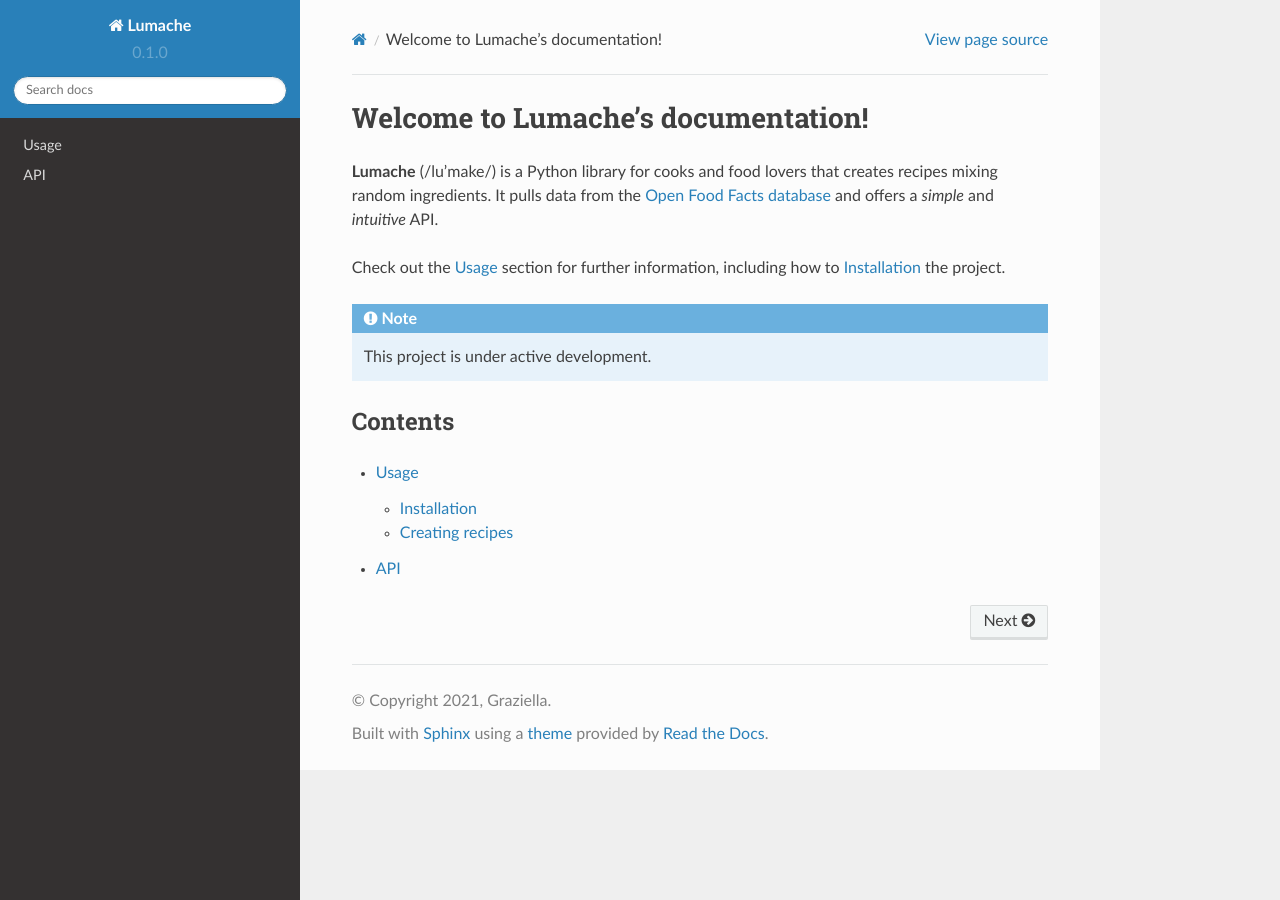
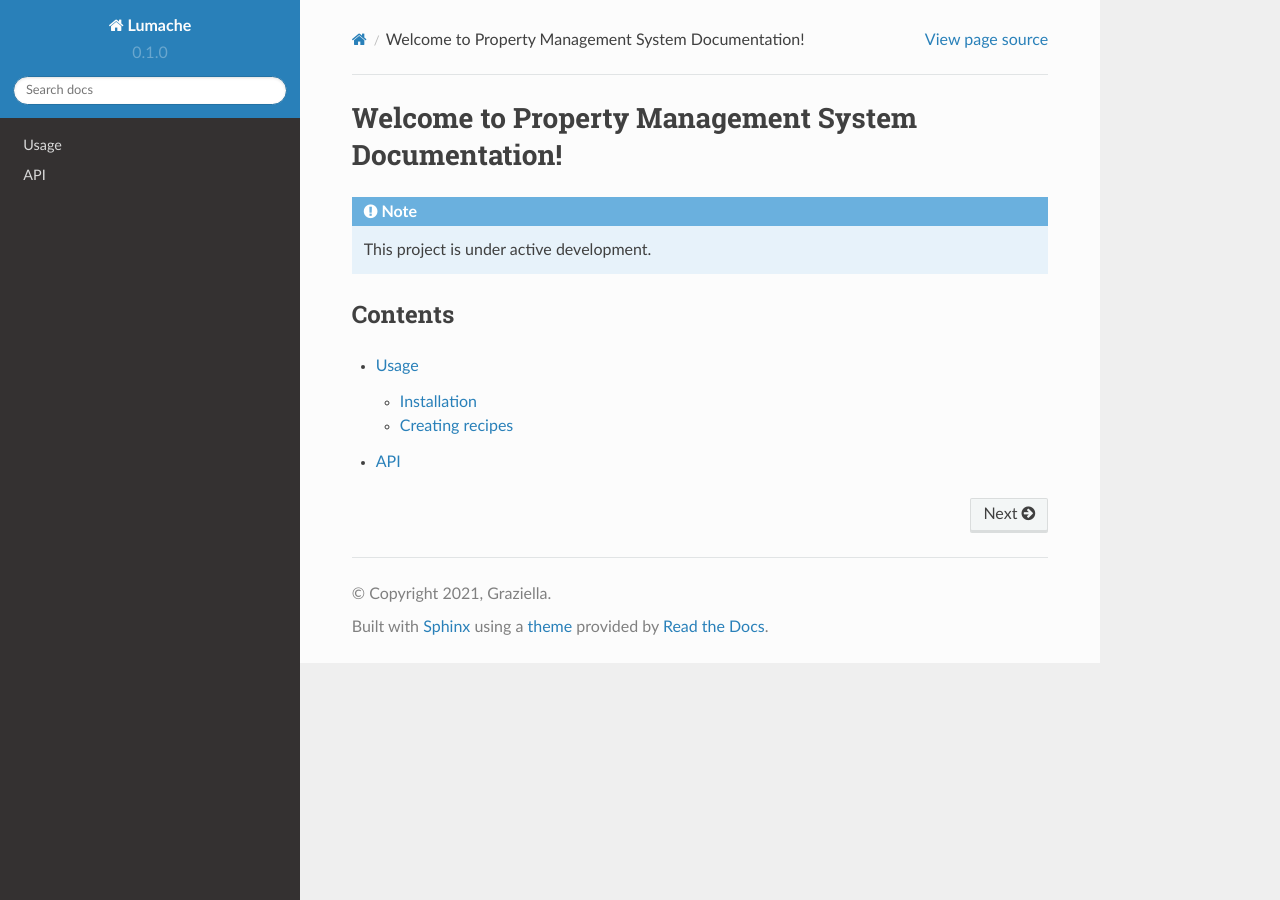
Before and after one commit to IIITM-Jay/Property-Management-System-Docs, a Sphinx documentation site: the page built from docs/source/index.rst, in a window 1280 px wide. Built offline with Sphinx 7.4.7 and the Read the Docs theme 2.0.0, drawn with Linux system fonts in a browser that asks for light colours.

Commit message:
Update index.rst

```diff
--- a/docs/source/index.rst
+++ b/docs/source/index.rst
@@ -1,13 +1,5 @@
-Welcome to Lumache's documentation!
-===================================
-
-**Lumache** (/lu'make/) is a Python library for cooks and food lovers
-that creates recipes mixing random ingredients.
-It pulls data from the `Open Food Facts database <https://world.openfoodfacts.org/>`_
-and offers a *simple* and *intuitive* API.
-
-Check out the :doc:`usage` section for further information, including
-how to :ref:`installation` the project.
+Welcome to Property Management System Documentation!
+=====================================================
 
 .. note::
 
```
